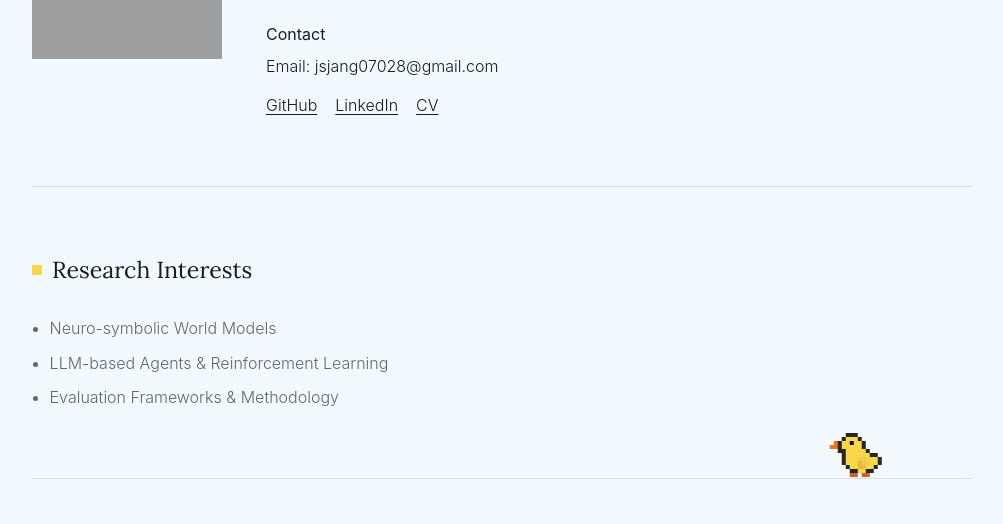
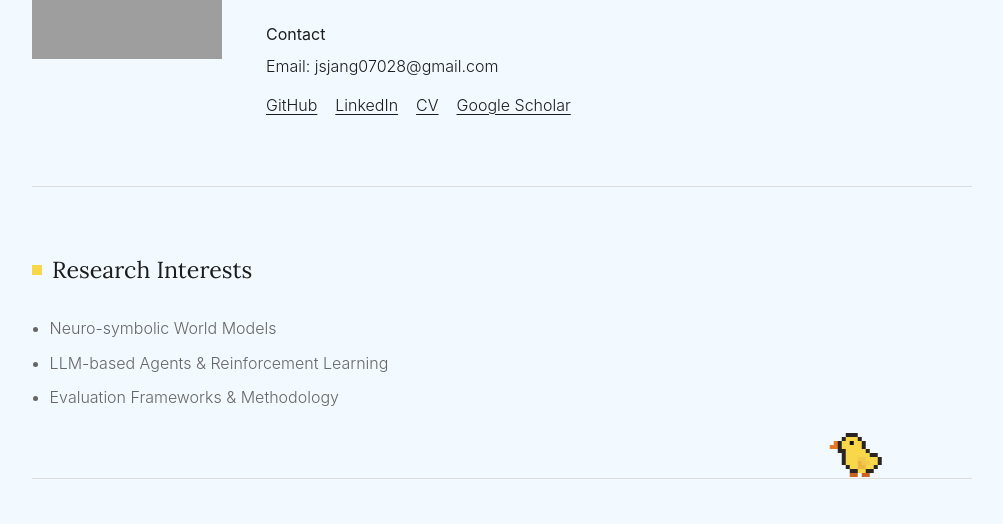
Before and after one commit to jsjang0104/jsjang0104.github.io, a plain HTML site: page index.html in a window 1280 px wide. Shown: the part 276-800 px from the top of the page, without its empty margins (138-1141 px from the left). Drawn offline with Linux system fonts and the light colour scheme; grey boxes are pictures that could not be loaded.

Commit message:
add google scholar

```diff
--- a/index.html
+++ b/index.html
@@ -50,7 +50,7 @@
               <a href="https://github.com/jsjang0104">GitHub</a>
               <a href="https://www.linkedin.com/in/jsjang0104/">LinkedIn</a>
               <a href="cv.pdf">CV</a>
-              <!-- TODO: Google Scholar -->
+              <a href="https://scholar.google.com/citations?user=V5FFwc8AAAAJ&hl=en">Google Scholar</a>
             </div>
           </div>
         </div>
```
Also changed, not shown: 1 other file.
